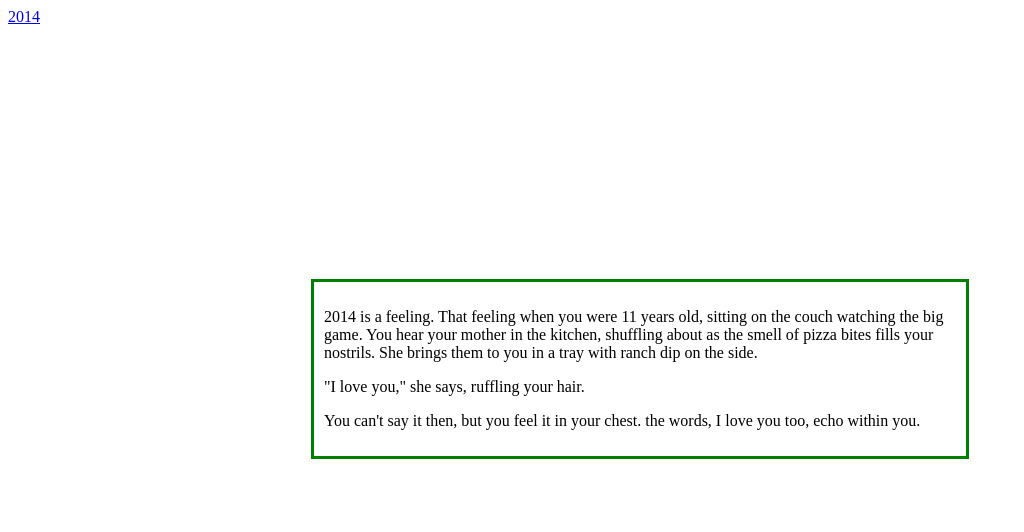
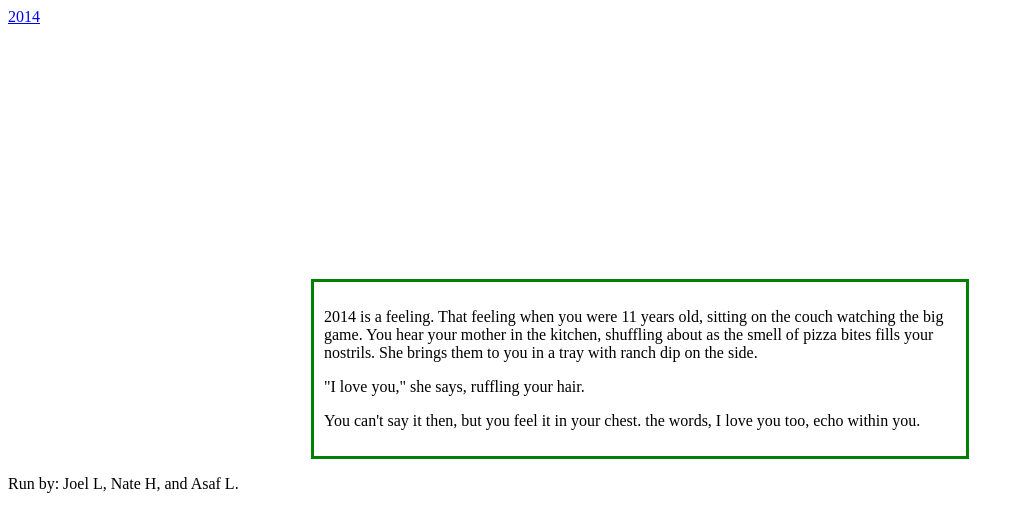
Before and after one commit to horridnathaniel/2014, a plain HTML site: page about.html in a window 1280 px wide. Shown: the whole page, without its empty margins (0-1024 px from the left). Drawn offline with Linux system fonts and the light colour scheme.

Commit message:
added paragraph initial commit

```diff
--- a/about.html
+++ b/about.html
@@ -16,5 +16,6 @@
         <p>"I love you," she says, ruffling your hair.</p>
         <p>You can't say it then, but you feel it in your chest. the words, I love you too, echo within you.</p>
     </div>
+    <p>Run by: Joel L, Nate H, and Asaf L.</p>
 </body>
 </html>
```
